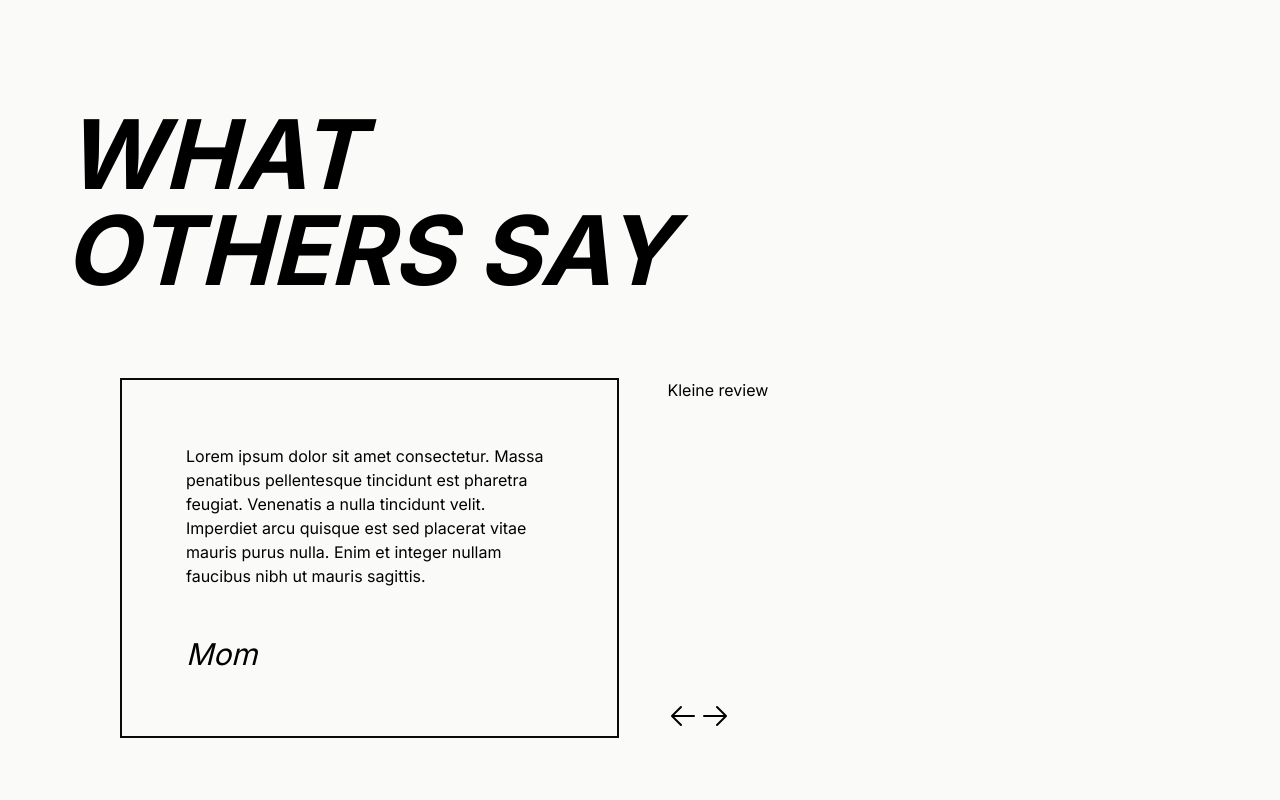
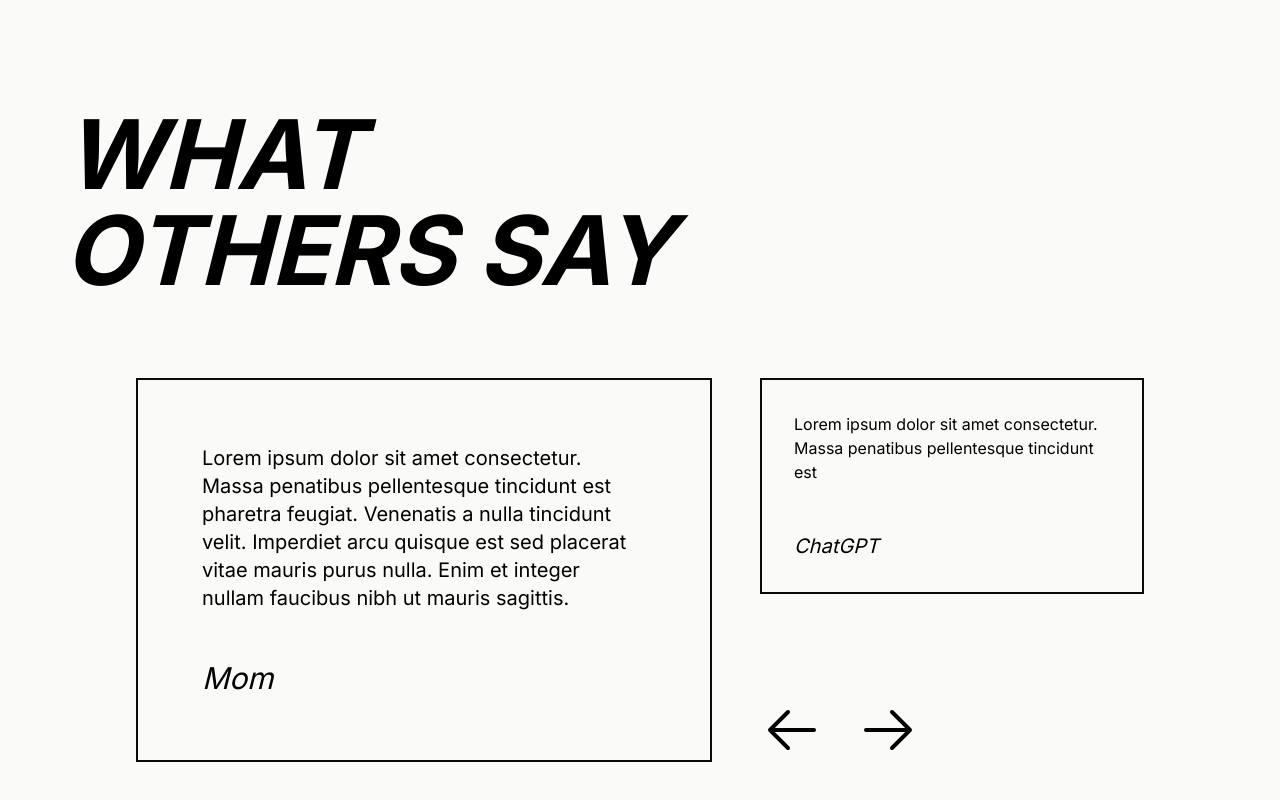
Before and after one commit to juul-vandevelde-howest/portfolio, a Next.js app: page / in a window 1280 px wide. Shown: the part 3393-4193 px from the top of the page. Built offline with nearby package versions, Linux system fonts and the light colour scheme.

Commit message:
feat: added base of the reviews section

```diff
--- a/src/components/Reviews.tsx
+++ b/src/components/Reviews.tsx
@@ -6,9 +6,9 @@ import Section from './Section'
 function Reviews() {
   return (
     <Section title="WHAT<br />OTHERS SAY" id="reviews">
-      <div className="mx-14 my-20 flex flex-row gap-12">
+      <div className="my-20 flex flex-row gap-12 justify-center">
         <div className="w-1/2 border-2 border-stone-950 p-16">
-          <div className="pb-12">
+          <div className="pb-12 text-xl">
             Lorem ipsum dolor sit amet consectetur. Massa penatibus pellentesque
             tincidunt est pharetra feugiat. Venenatis a nulla tincidunt velit.
             Imperdiet arcu quisque est sed placerat vitae mauris purus nulla.
@@ -16,14 +16,20 @@ function Reviews() {
           </div>
           <div className="text-3xl italic">Mom</div>
         </div>
-        <div className="flex w-1/2 flex-col justify-between">
-          <div>Kleine review</div>
-          <div>
+        <div className="flex w-1/3 flex-col justify-between">
+          <div className="border-2 border-stone-950 p-8">
+            <div className="pb-12">
+              Lorem ipsum dolor sit amet consectetur. Massa penatibus
+              pellentesque tincidunt est
+            </div>
+            <div className="text-xl italic">ChatGPT</div>
+          </div>
+          <div className="flex flex-row gap-8">
             <button>
-              <ArrowLeft size={32} />
+              <ArrowLeft size={64} />
             </button>
             <button>
-              <ArrowRight size={32} />
+              <ArrowRight size={64} />
             </button>
           </div>
         </div>
```
